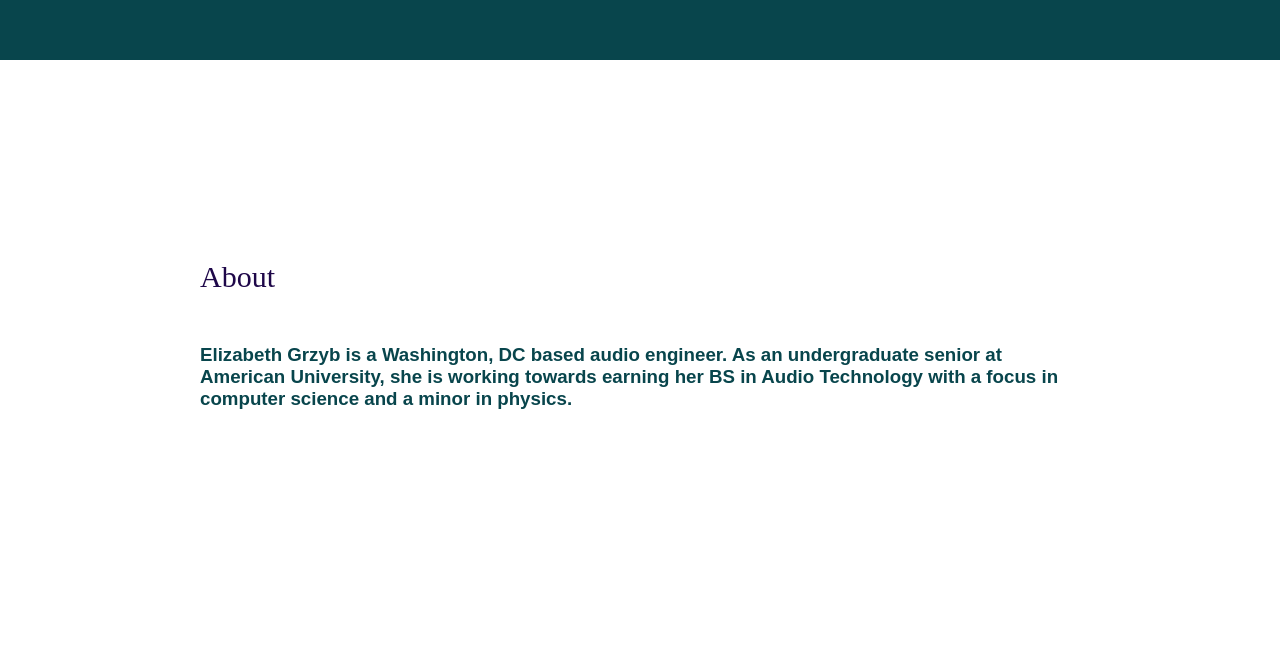
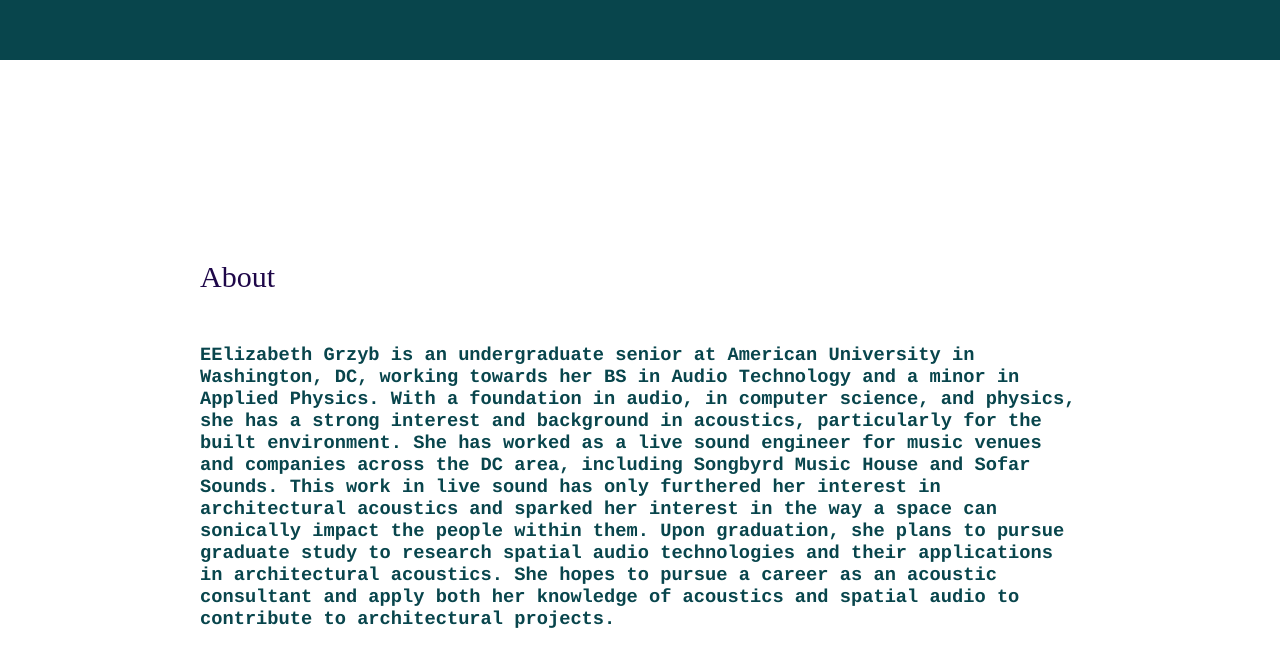
Before and after one commit to lizlgrzyb/lizlgrzyb.github.io, a plain HTML site: page index.html in a window 1280 px wide. Shown: the part 581-1248 px from the top of the page. Before the commit the page ends 1191 px from the top, so only its background shows below. Drawn offline with Linux system fonts and the light colour scheme.

Commit message:
updated about

```diff
--- a/index.html
+++ b/index.html
@@ -20,7 +20,7 @@
 
     <div class = "section">
       <h2 class = "sub-header">About</h2>
-      <h3 class = "paragraph">Elizabeth Grzyb is a Washington, DC based audio engineer. As an undergraduate senior at American University, she is working towards earning her BS in Audio Technology with a focus in computer science and a minor in physics.
+      <h3 class = "paragraph">EElizabeth Grzyb is an undergraduate senior at American University in Washington, DC, working towards her BS in Audio Technology and a minor in Applied Physics. With a foundation in audio, in computer science, and physics, she has a strong interest and background in acoustics, particularly for the built environment. She has worked as a live sound engineer for music venues and companies across the DC area, including Songbyrd Music House and Sofar Sounds. This work in live sound has only furthered her interest in architectural acoustics and sparked her interest in the way a space can sonically impact the people within them.  Upon graduation, she plans to pursue graduate study to research spatial audio technologies and their applications in architectural acoustics. She hopes to pursue a career as an acoustic consultant and apply both her knowledge of acoustics and spatial audio to contribute to architectural projects.
     </div>
 <!--      <div class="navigation">
         <a href="./pages/resume.html">RESUME</a>
--- a/style.css
+++ b/style.css
@@ -74,7 +74,7 @@ h3 {
 }
 
 .paragraph {
-  font-family: Dosis, sans-serif;
+  font-family: Courier, thin;
   padding-top: 50px;
 }
 
```
Also changed, not shown: 1 other file.
